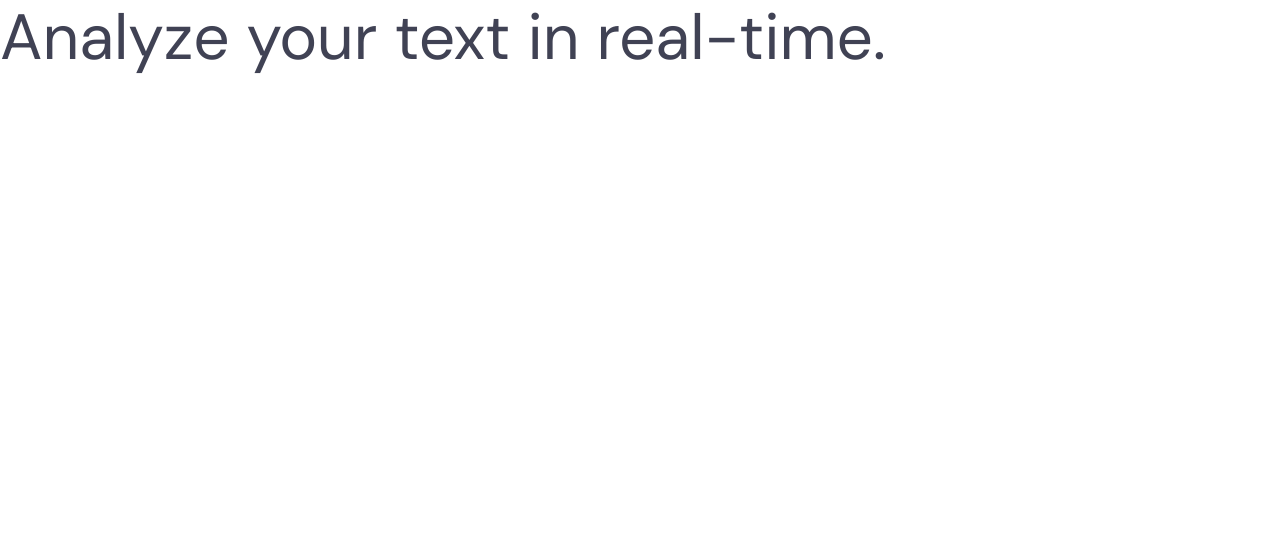
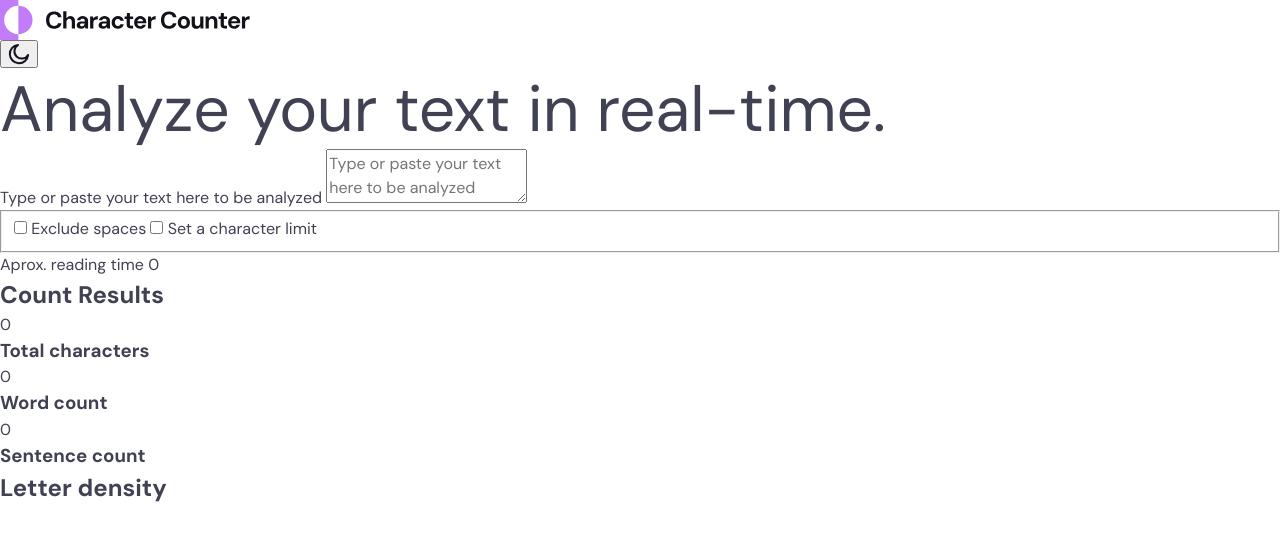
Before and after one commit to humarroquin/character-count, a plain HTML site: page index.html in a window 1280 px wide. Drawn offline with Linux system fonts and the light colour scheme.

Commit message:
updated the gitignore file

```diff
--- a/index.html
+++ b/index.html
@@ -9,12 +9,66 @@
   </head>
   <body>
     <header class="header">
-      <img src="./" alt="">
+      <img src="./images/logo-light-theme.svg" alt="Character Count" />
+      <button class="dark-mode" aria-label="Toggle dark mode">
+        <img src="./images/icon-moon.svg" alt="" role="presentation" />
+      </button>
     </header>
     <main class="main">
-      <header class="main-header">
-        <h1 class="primary-heading">Analyze your text in real-time.</h1>
-      </header>
+      <section>
+        <header>
+          <h1 class="primary-heading">Analyze your text in real-time.</h1>
+        </header>
+        <!-- text-area -->
+        <div class="input-group">
+          <label for="analyze-area"
+            >Type or paste your text here to be analyzed</label
+          >
+          <textarea
+            name="analyze-text"
+            id="analyze-area"
+            placeholder="Type or paste your text here to be analyzed"
+          ></textarea>
+        </div>
+        <!-- controls -->
+        <div class="controls">
+          <fieldset class="controls">
+            <input type="checkbox" id="exclude-spaces" name="exclude-spaces" />
+            <label for="exclude-spaces">Exclude spaces</label>
+            <input
+              type="checkbox"
+              id="character-limit"
+              name="character-limit"
+            />
+            <label for="character-limit">Set a character limit</label>
+          </fieldset>
+          <p>Aprox. reading time <span id="reading-time">0</span></p>
+        </div>
+      </section>
+      <section>
+        <h2>Count Results</h2>
+        <div>
+          <!-- card-1 -->
+          <div class="results-card">
+            <p id="char-count" aria-live="polite">0</p>
+            <h3>Total characters</h3>
+          </div>
+          <!-- card-2 -->
+          <div class="results-card">
+            <p id="total-count" aria-live="polite">0</p>
+            <h3>Word count</h3>
+          </div>
+          <!-- card-3 -->
+          <div class="results-card">
+            <p id="sentence-count" aria-live="polite">0</p>
+            <h3>Sentence count</h3>
+          </div>
+        </div>
+      </section>
+      <section>
+        <h2>Letter density</h2>
+
+      </section>
     </main>
   </body>
 </html>
```
Also changed, not shown: 1 other file.
